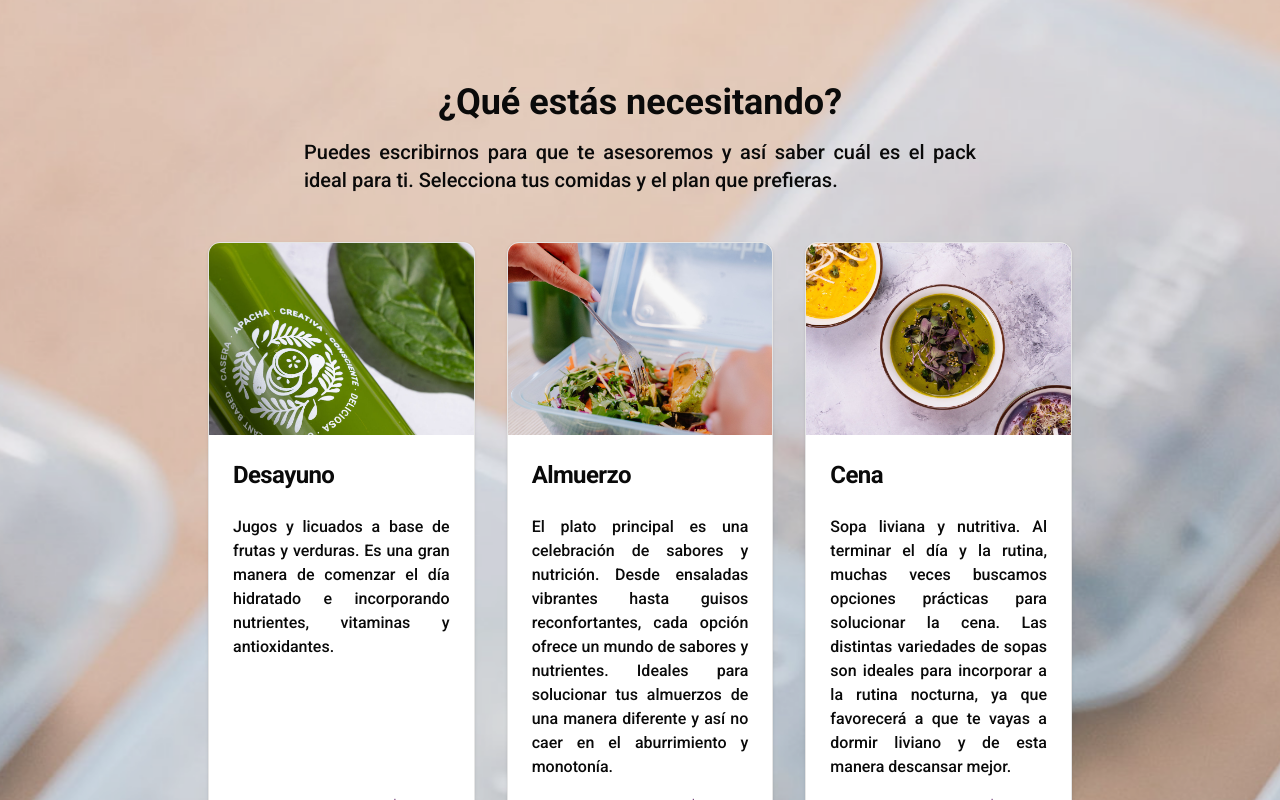
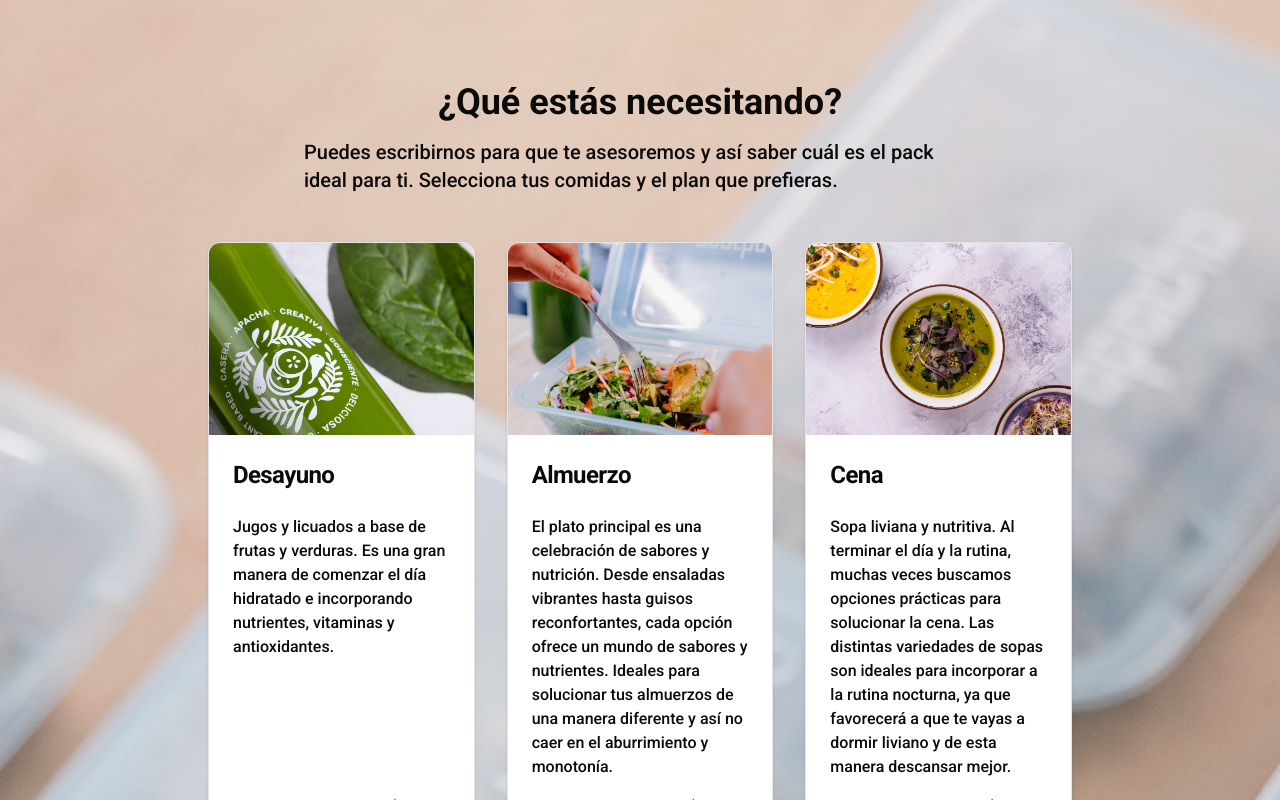
Before and after one commit to SF-Prog/apacha-store, a Next.js app: page /viandas in a window 1280 px wide. Shown: the part 1340-2140 px from the top of the page. Built offline with nearby package versions, Linux system fonts and the light colour scheme; no server answers.

Commit message:
text updates

```diff
--- a/app/components/sections/make-your-order/make-your-order.tsx
+++ b/app/components/sections/make-your-order/make-your-order.tsx
@@ -73,7 +73,7 @@ const MakeYourOrder: React.FC = () => {
           transition={{ duration: 0.5 }}
         >
           <h2 className="text-2xl md:text-4xl font-bold mb-4">¿Qué estás necesitando?</h2>
-          <p className=" text-l md:text-xl text-apacha-brown text-justify max-w-2xl mx-auto">
+          <p className=" text-l md:text-xl text-apacha-brown text-start max-w-2xl mx-auto">
             Puedes escribirnos para que te asesoremos y así saber cuál es el pack ideal para ti. Selecciona tus comidas
             y el plan que prefieras.
           </p>
@@ -96,7 +96,7 @@ const MakeYourOrder: React.FC = () => {
                   <CardTitle className="text-2xl font-semibold text-apacha-brown">{meal.title}</CardTitle>
                 </CardHeader>
                 <CardContent className="flex flex-col flex-grow justify-between">
-                  <p className="text-apacha-black text-justify mb-4">{meal.description}</p>
+                  <p className="text-apacha-black text-start mb-4">{meal.description}</p>
                   <div className="space-y-2">
                     <div className="flex justify-between">
                       <span>Precio diario:</span>
```
